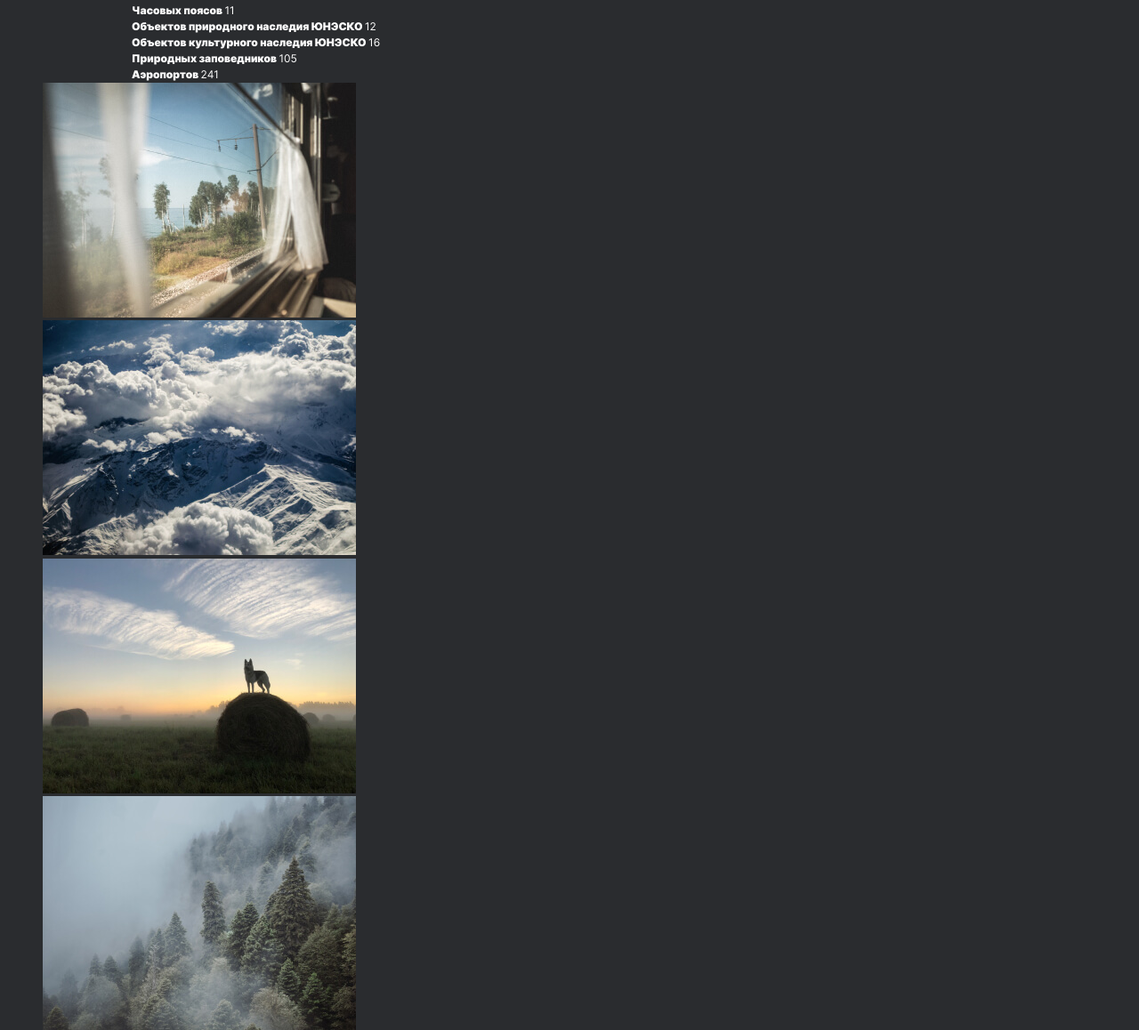
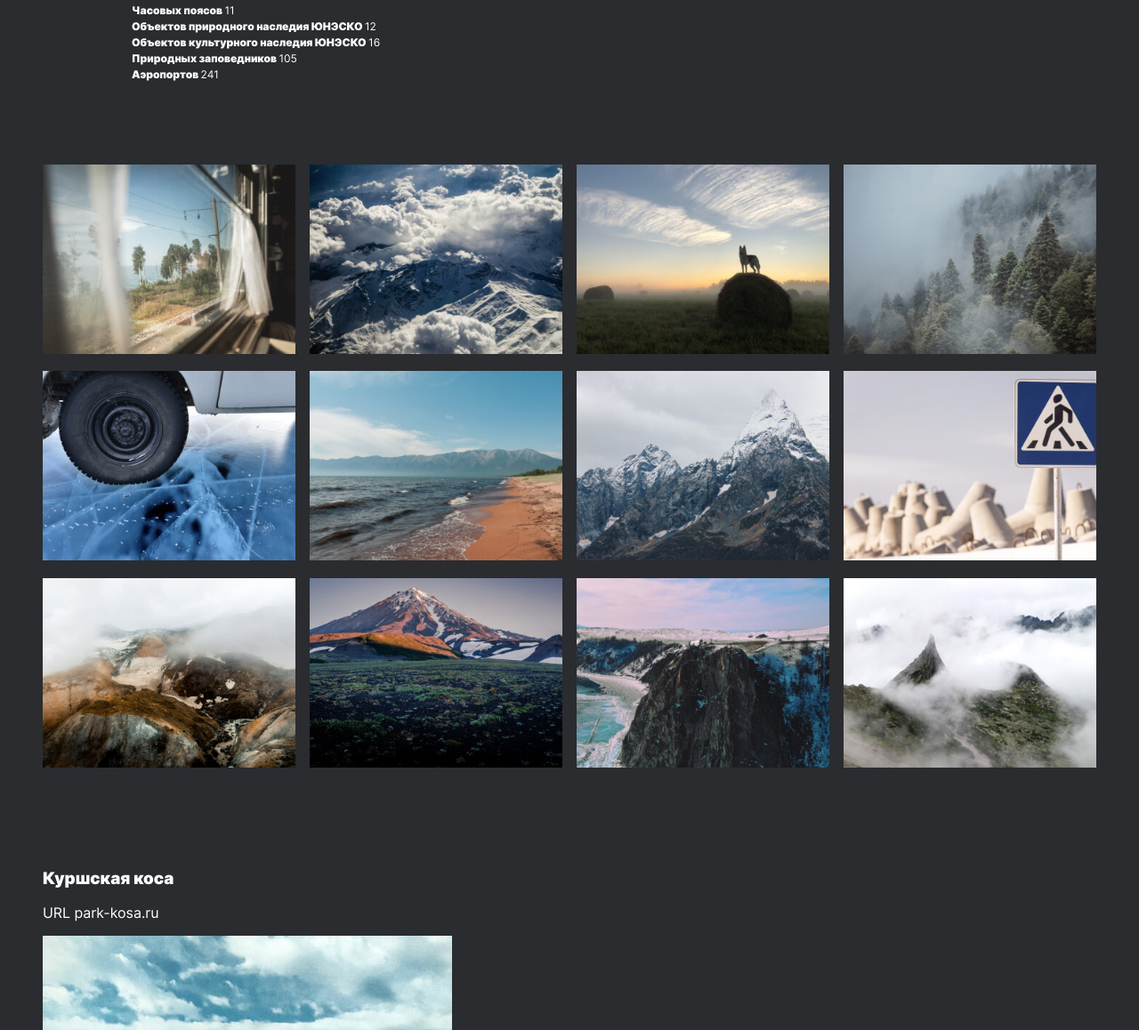
Before and after one commit to squaredbusinessman/russian-travel, a plain HTML site: page index.html in a window 1280 px wide. Shown: the part 1541-2699 px from the top of the page at 89% size. Drawn offline with Linux system fonts and the light colour scheme.

Commit message:
Редактирует и стилизует блоки photo-cards и gallery

```diff
--- a/blocks/common/gallery/__img/gallery__img.css
+++ b/blocks/common/gallery/__img/gallery__img.css
@@ -0,0 +1,4 @@
+.gallery__img {
+  width: 100%;
+  height: auto;
+}
--- a/blocks/common/gallery/gallery.css
+++ b/blocks/common/gallery/gallery.css
@@ -0,0 +1,6 @@
+.gallery {
+  display: grid;
+  grid-template-columns: repeat(auto-fit, minmax(284px, 1fr));
+  grid-template-rows: repeat(auto-fit, minmax(213px, 1fr));
+  gap: 16px;
+}
--- /dev/null
+++ b/blocks/main/photo-cards/photo-cards.css
@@ -0,0 +1,5 @@
+.photo-cards {
+  width: 100%;
+  margin: 0 auto;
+  padding: 92px 0;
+}
--- a/index.html
+++ b/index.html
@@ -87,84 +87,84 @@
       <section class="photo-cards">
         <h2 class="visually-hidden">Галерея фотографий</h2>
         <ul class="lists gallery">
-          <li class="gallery__card">
+          <li>
             <h3 class="visually-hidden">Летний пейзаж из окна поезда</h3>
             <picture>
               <source srcset="./images/gallery/gallery-grid-train-1x.jpg, ./images/gallery/gallery-grid-train-2x.jpg 2x">
               <img class="gallery__img" src="./images/gallery/gallery-grid-train-1x.jpg" alt="Фото из окна поезда">
             </picture>
           </li>
-          <li class="gallery__card">
+          <li>
             <h3 class="visually-hidden">Заснеженные горы в облаках от Атхарвы Тулси</h3>
             <picture>
               <source srcset="./images/gallery/gallery-grid-atharva-tulsi-1x.jpg, ./images/gallery/gallery-grid-atharva-tulsi-2x.jpg 2x">
               <img class="gallery__img" src="./images/gallery/gallery-grid-atharva-tulsi-1x.jpg" alt="Горы в облаках">
             </picture>
           </li>
-          <li class="gallery__card">
+          <li>
             <h3 class="visually-hidden">Утро. Стога сена. Поле.</h3>
             <picture>
               <source srcset="./images/gallery/gallery-grid-morning-field-1x.jpg, ./images/gallery/gallery-grid-morning-field-2x.jpg 2x">
               <img class="gallery__img" src="./images/gallery/gallery-grid-morning-field-1x.jpg" alt="Рассвет в поле">
             </picture>
           </li>
-          <li class="gallery__card">
+          <li>
             <h3 class="visually-hidden">Туманность в предгорьях Красной Поляны</h3>
             <picture>
               <source srcset="./images/gallery/gallery-grid-sochi-1x.jpg, ./images/gallery/gallery-grid-sochi-2x.jpg 2x">
               <img class="gallery__img" src="./images/gallery/gallery-grid-sochi-1x.jpg" alt="Сочи, горы в тумане">
             </picture>
           </li>
-          <li class="gallery__card">
+          <li>
             <h3 class="visually-hidden">Часть автомобиля на льду байкала от Арисы Чаттасы</h3>
             <picture>
               <source srcset="./images/gallery/gallery-grid-arisa-1x.jpg, ./images/gallery/gallery-grid-arisa-2x.jpg 2x">
               <img class="gallery__img" src="./images/gallery/gallery-grid-arisa-1x.jpg" alt="Колесо на льду Байкала">
             </picture>
           </li>
-          <li class="gallery__card">
+          <li>
             <h3 class="visually-hidden">Летнее побережье Байкала</h3>
             <picture>
               <source srcset="./images/gallery/gallery-grid-baikal-1x.jpg, ./images/gallery/gallery-grid-baikal-2x.jpg 2x">
               <img class="gallery__img" src="./images/gallery/gallery-grid-baikal-1x.jpg" alt="Байкал">
             </picture>
           </li>
-          <li class="gallery__card">
+          <li>
             <h3 class="visually-hidden">Горные вершины Эльбруса</h3>
             <picture>
               <source srcset="./images/gallery/gallery-grid-elbrus-1x.jpg, ./images/gallery/gallery-grid-elbrus-2x.jpg 2x">
               <img class="gallery__img" src="./images/gallery/gallery-grid-elbrus-1x.jpg" alt="Эльбрус">
             </picture>
           </li>
-          <li class="gallery__card">
+          <li>
             <h3 class="visually-hidden">Знак пешеходного перехода на фоне конусовидных глыб льда от - Кондратьева Алексея</h3>
             <picture>
               <source srcset="./images/gallery/gallery-grid-condratiev-1x.jpg, ./images/gallery/gallery-grid-condratiev-2x.jpg 2x">
               <img class="gallery__img" src="./images/gallery/gallery-grid-condratiev-1x.jpg" alt="Глыбы льда">
             </picture>
           </li>
-          <li class="gallery__card">
+          <li>
             <h3 class="visually-hidden">Камчатка с высоты птичьего полёта</h3>
             <picture>
               <source srcset="./images/gallery/gallery-grid-kamchatka-1x.jpg, ./images/gallery/gallery-grid-kamchatka-2x.jpg 2x">
               <img class="gallery__img" src="./images/gallery/gallery-grid-kamchatka-1x.jpg" alt="Камчатка">
             </picture>
           </li>
-          <li class="gallery__card">
+          <li>
             <h3 class="visually-hidden">Сопки на Камчатке</h3>
             <picture>
               <source srcset="./images/gallery/gallery-grid-kamchatka-sopki-1x.jpg, ./images/gallery/gallery-grid-kamchatka-sopki-2x.jpg 2x">
               <img class="gallery__img" src="./images/gallery/gallery-grid-kamchatka-sopki-1x.jpg" alt="Камчатка - сопки">
             </picture>
           </li>
-          <li class="gallery__card">
+          <li>
             <h3 class="visually-hidden">Холмы на побережье Байкала</h3>
             <picture>
               <source srcset="./images/gallery/gallery-grid-baikal-second-1x.jpg, ./images/gallery/gallery-grid-baikal-second-2x.jpg 2x">
               <img class="gallery__img" src="./images/gallery/gallery-grid-baikal-second-1x.jpg" alt="Байкал - холмы">
             </picture>
           </li>
-          <li class="gallery__card">
+          <li>
             <h3 class="visually-hidden">Природный парк Ергаки</h3>
             <picture>
               <source srcset="./images/gallery/gallery-grid-ergaki-1x.jpg, ./images/gallery/gallery-grid-ergaki-2x.jpg 2x">
--- a/pages/index.css
+++ b/pages/index.css
@@ -20,7 +20,6 @@
 @import url(../blocks/common/languages/__link/_active/languages__link_active.css);
 
 @import url(../blocks/common/gallery/gallery.css);
-@import url(../blocks/common/gallery/__card/gallery__card.css);
 @import url(../blocks/common/gallery/__img/gallery__img.css);
 
 @import url(../blocks/common/card/card.css);
@@ -58,6 +57,8 @@
 @import url(../blocks/main/about/__fact-text/about__fact-text.css);
 @import url(../blocks/main/about/__fact-text/_weight/about__facts-text_weight_normal.css);
 
+@import url(../blocks/main/photo-cards/photo-cards.css);
+
 @import url(../blocks/main/detailed/detailed.css);
 @import url(../blocks/main/detailed/__cards/detailed__cards.css);
 
```
Also changed, not shown: blocks/common/gallery/__card/gallery__card.css (deleted).
